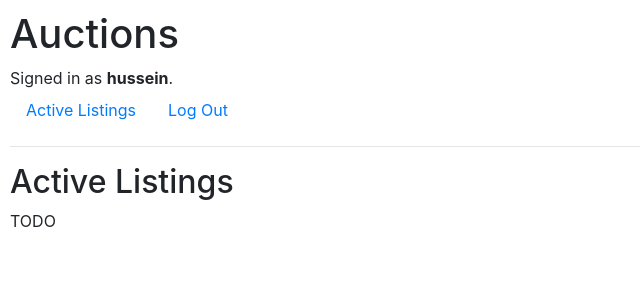
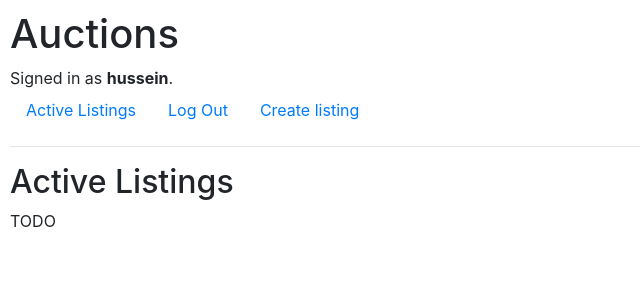
Before and after one commit to Hussein-Abbas/Commerce, a Django app: page / in a window 1280 px wide. Shown: the top 300 px of the page, without its empty margins (0-640 px from the left). Run offline with Django 3.2, Linux system fonts and the light colour scheme; the first user in the database is signed in; some libraries are stand-ins or nearby versions.

Commit message:
set basic files to develop create listing page

```diff
--- a/auctions/templates/auctions/layout.html
+++ b/auctions/templates/auctions/layout.html
@@ -24,6 +24,9 @@
                 <li class="nav-item">
                     <a class="nav-link" href="{% url 'logout' %}">Log Out</a>
                 </li>
+                <li class="nav-item">
+                    <a class="nav-link" href="{% url 'create_listing' %}">Create listing</a>
+                </li>
             {% else %}
                 <li class="nav-item">
                     <a class="nav-link" href="{% url 'login' %}">Log In</a>
--- a/auctions/urls.py
+++ b/auctions/urls.py
@@ -6,5 +6,6 @@ urlpatterns = [
     path("", views.index, name="index"),
     path("login", views.login_view, name="login"),
     path("logout", views.logout_view, name="logout"),
-    path("register", views.register, name="register")
+    path("register", views.register, name="register"),
+    path("create_listing", views.create_listing, name="create_listing")
 ]
--- a/auctions/views.py
+++ b/auctions/views.py
@@ -61,3 +61,7 @@ def register(request):
         return HttpResponseRedirect(reverse("index"))
     else:
         return render(request, "auctions/register.html")
+
+
+def create_listing(request):
+    pass
```
Also changed, not shown: db.sqlite3.
